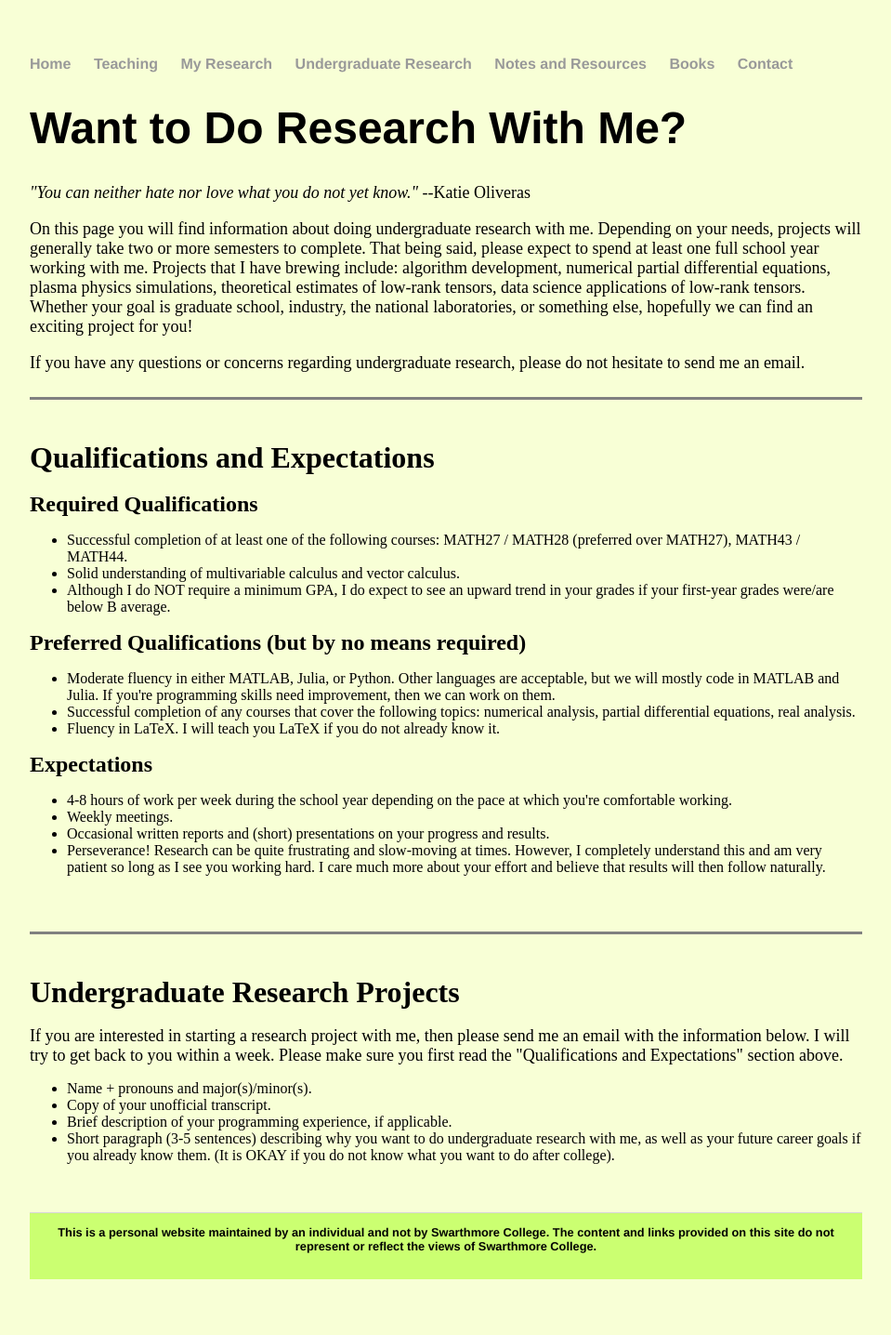
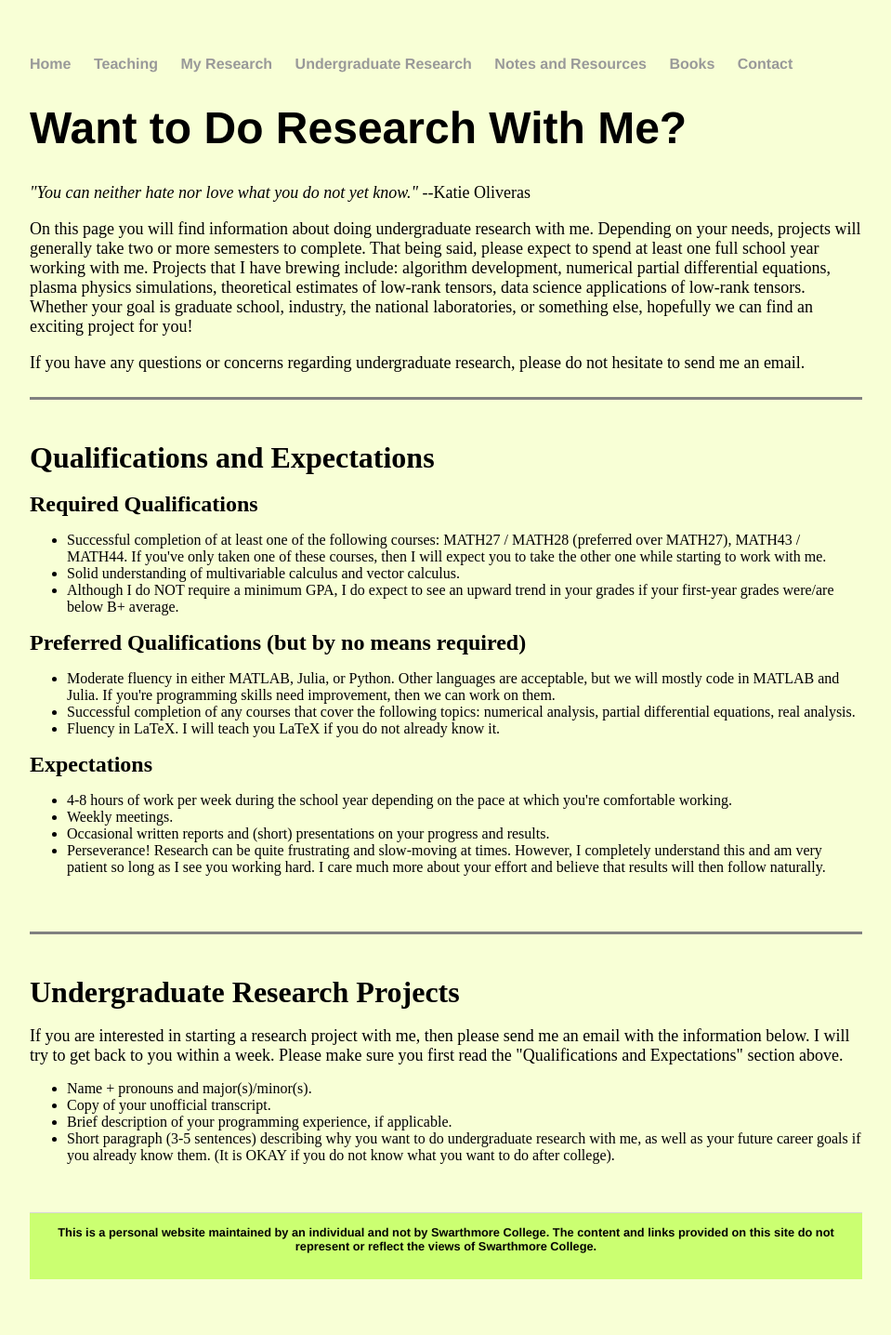
Before and after one commit to jhknakao/jhknakao.github.io, a Jekyll site: the page built from undergradresearch.html, in a window 1280 px wide. Shown: the whole page at 93% size, without its empty margins (160-1119 px from the left). Built offline with Jekyll 4.4.1, drawn with Linux system fonts in a browser that asks for light colours.

Commit message:
Update undergradresearch.html

```diff
--- a/undergradresearch.html
+++ b/undergradresearch.html
@@ -22,9 +22,9 @@ title: Interested in Undergraduate Research?
   	<br>
 	<font size="5"><b>Required Qualifications</b></font>
 	<ul>
-    <li>Successful completion of at least one of the following courses: MATH27 / MATH28 (preferred over MATH27), MATH43 / MATH44.</li>
+    <li>Successful completion of at least one of the following courses: MATH27 / MATH28 (preferred over MATH27), MATH43 / MATH44. If you've only taken one of these courses, then I will expect you to take the other one while starting to work with me.</li>
     <li>Solid understanding of multivariable calculus and vector calculus.</li>
-    <li>Although I do NOT require a minimum GPA, I do expect to see an upward trend in your grades if your first-year grades were/are below B average.</li>
+    <li>Although I do NOT require a minimum GPA, I do expect to see an upward trend in your grades if your first-year grades were/are below B+ average.</li>
 	</ul>
 
 	<font size="5"><b>Preferred Qualifications (but by no means required)</b></font>
```
